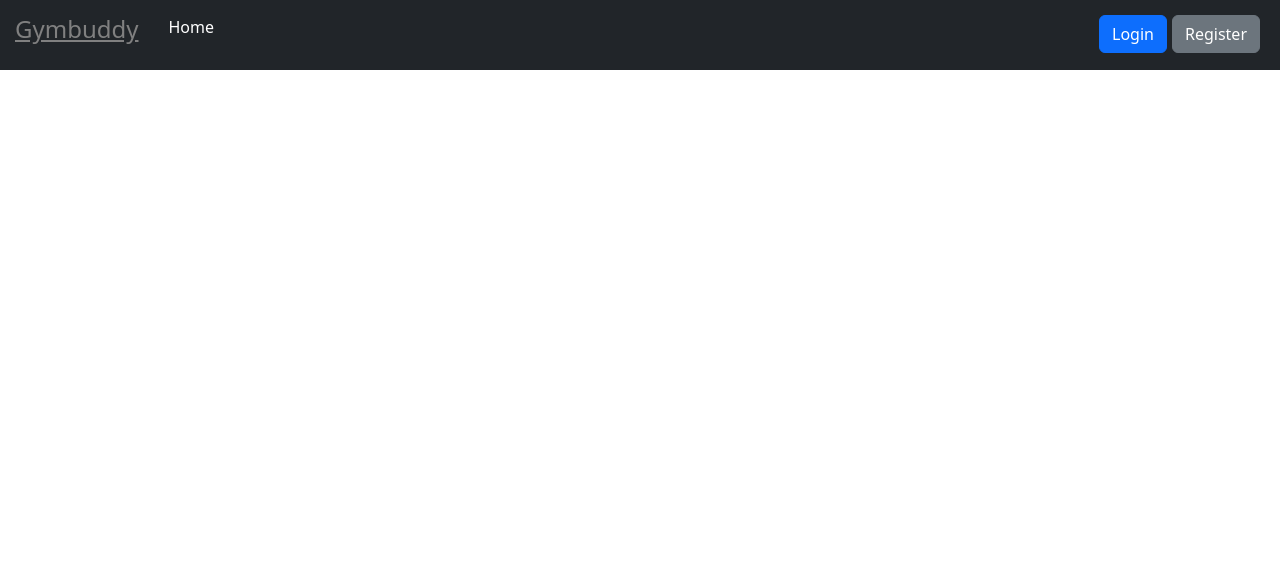
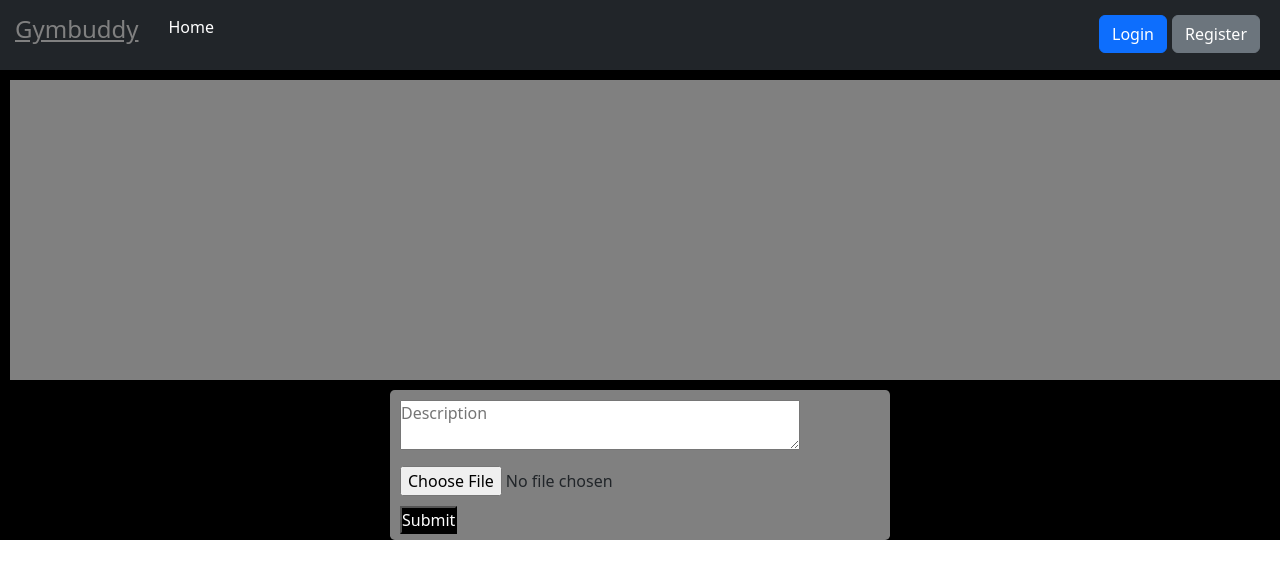
Before and after one commit to ajdinbulut/Gymbuddy-frontend, a React (Create React App) app in the folder gymbuddy/: page /profile in a window 1280 px wide. Shown: the top 578 px of the page. Built offline with nearby package versions, Linux system fonts and the light colour scheme.

Commit message:
made postform into component for reusability

```diff
--- a/gymbuddy/src/Layout.js
+++ b/gymbuddy/src/Layout.js
@@ -8,6 +8,7 @@ import {
   Register,
   Home,
   Edit,
+  Profile,
 } from "./containers/index";
 function Layout() {
   return (
@@ -16,6 +17,7 @@ function Layout() {
       <Routes>
         <Route path="/administration" element={<Administration />} />
         <Route path="/home" element={<Home />} />
+        <Route path="/profile" element={<Profile />} />
         <Route path="/login" element={<Login />} />
         <Route path="/register" element={<Register />} />
         <Route path="/edit" element={<Edit />} />
--- a/gymbuddy/src/components/navbar/navbar.js
+++ b/gymbuddy/src/components/navbar/navbar.js
@@ -81,7 +81,9 @@ const Navbar = observer(() => {
         </div>
       ) : (
         <NavDropdown title="Menu" id="nav-dropdown">
-          <NavDropdown.Item eventKey="4.1">Action</NavDropdown.Item>
+          <NavDropdown.Item eventKey="4.1">
+            <Link to="/profile">Profile</Link>
+          </NavDropdown.Item>
           <NavDropdown.Item eventKey="4.2">Another action</NavDropdown.Item>
           <NavDropdown.Item eventKey="4.3">
             Something else here
--- /dev/null
+++ b/gymbuddy/src/components/postForm/PostForm.js
@@ -0,0 +1,46 @@
+import React from "react";
+import "./PostForm";
+import { useForm } from "react-hook-form";
+import { PostStore } from "../../Store/PostStore/postStore";
+import { useNavigate } from "react-router-dom";
+import { UserStore } from "../../Store/UserStore/userStore";
+import PostsService from "../../services/PostsService";
+
+export default function PostForm() {
+  const {
+    register,
+    handleSubmit,
+    reset,
+    formState: { errors },
+  } = useForm();
+  const userStore = UserStore;
+  const postsStore = PostStore;
+  const navigate = useNavigate();
+  const onSubmit = async (data) => {
+    const newPost = await PostsService.add({
+      description: data.description,
+      file: data.file[0],
+      userId: userStore.user.Id,
+    });
+    reset();
+    const apiPosts = await PostsService.getAll();
+    postsStore.addPost(apiPosts);
+    navigate("/home");
+  };
+  return (
+    <div className="postForm">
+      <form encType="multipart/form-data" onSubmit={handleSubmit(onSubmit)}>
+        <div className="input--description">
+          <textarea
+            {...register("description")}
+            placeholder="Description"
+          ></textarea>
+        </div>
+        <div className="input--file">
+          <input {...register("file")} type="file" name="file" />
+        </div>
+        <button className="form--btn">Submit</button>
+      </form>
+    </div>
+  );
+}
--- a/gymbuddy/src/containers/home/LoggedInHome.js
+++ b/gymbuddy/src/containers/home/LoggedInHome.js
@@ -1,21 +1,11 @@
-import React, { useEffect } from "react";
-import { useForm } from "react-hook-form";
-import { UserStore } from "../../Store/UserStore/userStore";
+import React, { useEffect, useState } from "react";
 import "./home.css";
 import PostComponent from "./components/PostComponent";
-import { useNavigate } from "react-router-dom";
 import PostsService from "../../services/PostsService";
 import { PostStore } from "../../Store/PostStore/postStore";
+import PostForm from "../../components/postForm/PostForm";
 
 export default function LIHome() {
-  const {
-    register,
-    handleSubmit,
-    reset,
-    formState: { errors },
-  } = useForm();
-  const userStore = UserStore;
-  const navigate = useNavigate();
   var postsStore = PostStore;
   postsStore.posts.map((x) => {
     console.log(x);
@@ -27,35 +17,14 @@ export default function LIHome() {
     };
     fetchData();
   }, []);
-  const onSubmit = async (data) => {
-    const newPost = await PostsService.add({
-      description: data.description,
-      file: data.file[0],
-      userId: userStore.user.Id,
-    });
-    reset();
-    const apiPosts = await PostsService.getAll();
-    postsStore.addPost(apiPosts);
-    navigate("/home");
-  };
-  console.log(postsStore.posts);
+
   return (
     <div className="home--main">
-      <div className="postForm">
-        <form encType="multipart/form-data" onSubmit={handleSubmit(onSubmit)}>
-          <div className="input--description">
-            <textarea
-              {...register("description")}
-              placeholder="Description"
-            ></textarea>
-          </div>
-          <div className="input--file">
-            <input {...register("file")} type="file" name="file" />
-          </div>
-          <button className="form--btn">Submit</button>
-        </form>
-      </div>
-      {postsStore.posts && postsStore.posts.map}
+      <PostForm />
+      {postsStore.posts &&
+        postsStore.posts.map((x) => {
+          return <PostComponent key={x.id} data={x}></PostComponent>;
+        })}
     </div>
   );
 }
--- a/gymbuddy/src/containers/index.js
+++ b/gymbuddy/src/containers/index.js
@@ -3,3 +3,4 @@ export { default as Home } from "./home/Home";
 export { default as Login } from "./login/Login";
 export { default as Register } from "./register/Register";
 export { default as Edit } from "./edit/Edit";
+export { default as Profile } from "./profile/Profile";
--- /dev/null
+++ b/gymbuddy/src/containers/profile/Profile.js
@@ -0,0 +1,11 @@
+import React from "react";
+import PostForm from "../../components/postForm/PostForm";
+import "./profile.css";
+export default function Profile() {
+  return (
+    <div>
+      <div className="profileHeader"></div>
+      <PostForm />
+    </div>
+  );
+}
--- /dev/null
+++ b/gymbuddy/src/containers/profile/profile.css
@@ -0,0 +1,6 @@
+.profileHeader {
+  width: 100%;
+  height: 300px;
+  background-color: grey;
+  margin: 10px;
+}
```
Also changed, not shown: gymbuddy/src/components/postForm/postForm.css (added).
